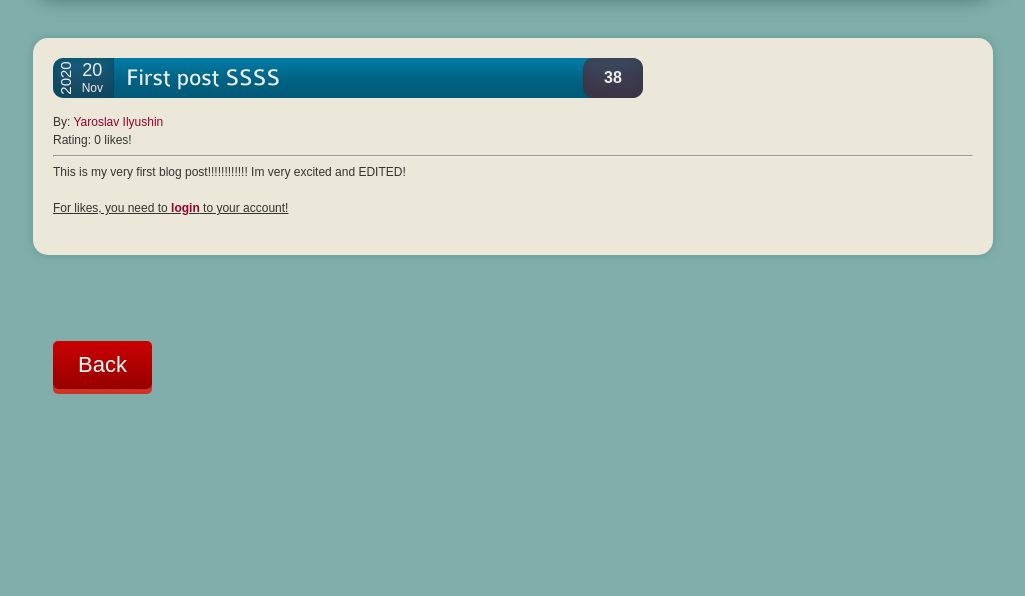
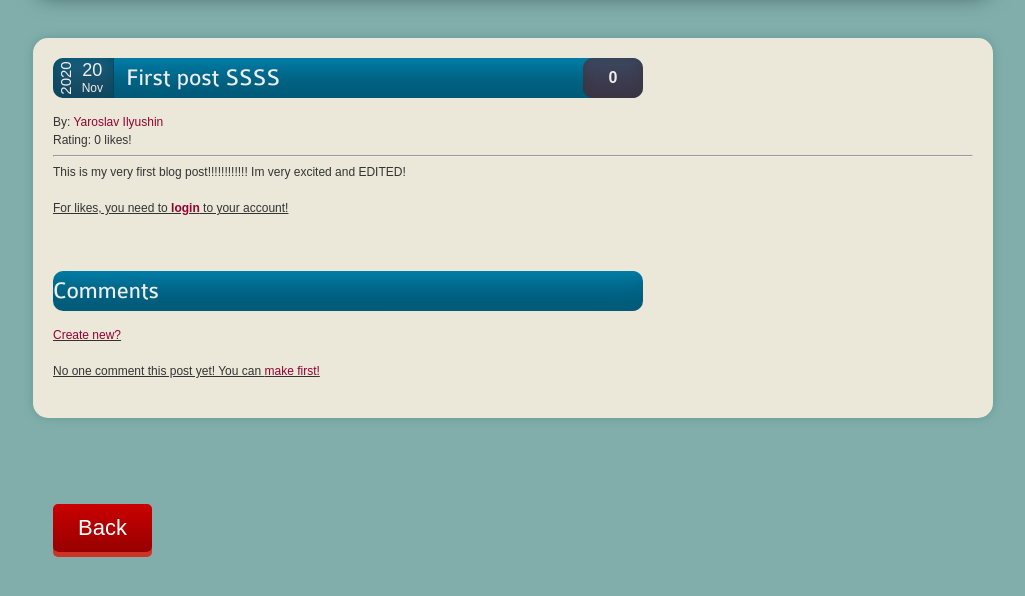
Before and after one commit to SkrejetCepey/easy-squezy-blog-django, a Django app: page /article/1 in a window 1280 px wide. Shown: the part 176-772 px from the top of the page, without its empty margins (127-1152 px from the left). Run offline with Django 3.2, Linux system fonts and the light colour scheme; data comes from the database, SQL or seed files in the repository; both versions use the stored data as it was after the commit; some libraries are stand-ins or nearby versions.

```diff
--- a/theblog/admin.py
+++ b/theblog/admin.py
@@ -1,6 +1,7 @@
 from django.contrib import admin
-from .models import Post, Category, Profile
+from .models import Post, Category, Profile, Comment
 
 admin.site.register(Post)
 admin.site.register(Category)
 admin.site.register(Profile)
+admin.site.register(Comment)
--- a/theblog/forms.py
+++ b/theblog/forms.py
@@ -1,5 +1,5 @@
 from django import forms
-from .models import Post, Category
+from .models import Post, Category, Comment
 
 choices = Category.objects.all().values_list('name', 'name')
 
@@ -37,3 +37,14 @@ class EditForm(forms.ModelForm):
             'body': forms.Textarea(attrs={'class': 'form-control'}),
             'snippet': forms.Textarea(attrs={'class': 'form-control'}),
         }
+
+
+class CommentForm(forms.ModelForm):
+    class Meta:
+        model = Comment
+        fields = ('name', 'body')
+
+        widgets = {
+            'name': forms.TextInput(attrs={'class': 'form-control', 'value': '', 'id': 'elder', 'type': 'hidden'}),
+            'body': forms.Textarea(attrs={'class': 'form-control'}),
+        }
--- a/theblog/models.py
+++ b/theblog/models.py
@@ -68,3 +68,15 @@ class Post(models.Model):
         pass
 
     pass
+
+
+class Comment(models.Model):
+    post = models.ForeignKey(Post, related_name="comments", on_delete=models.CASCADE)
+    name = models.CharField(max_length=255)
+    body = models.TextField()
+    date_added = models.DateTimeField(auto_now_add=True)
+
+    def __str__(self):
+        return '%s - %s' % (self.post.title, self.name)
+        pass
+    pass
--- a/theblog/templates/article_details.html
+++ b/theblog/templates/article_details.html
@@ -16,7 +16,7 @@
 					<div class=date>{{ post.post_date.day }}<span> {{ post.post_date | date:'M'}} </span></div>
 				</div>
 				<h1>{{post.title}}</h1>
-				<div class=comments>38</div>
+				<div class=comments>{{ post.comments.count }}</div>
 			</header>
 	<h1></h1>
 	<small>By: <a href="{% url 'author_detail' post.pk %}">{{post.author.first_name}} {{post.author.last_name}}</a></small></br>
@@ -44,6 +44,22 @@
 	<p><u>For likes, you need to <strong><a href="{% url 'login' %}">login</a></strong> to your account!</p>
 	<!-- <a href={% url "update_post" post.pk %} class='btn red'>Like</a> -->
 	{% endif %}
+	<br/><br/>
+
+	<header><h1>Comments</h1></header>
+	<a href="{% url 'add_comment' post.pk %}">Create new?</a>
+	</br><br/>
+	{% if not post.comments.all %}
+		<p>No one comment this post yet!
+			You can <a href="{% url 'add_comment' post.pk %}">make first!</a></p>
+	{% else %}
+		{% for comment in post.comments.all %}
+			<strong>{{ comment.name }} - {{ comment.date_added }}</strong>
+			<br/>
+			{{ comment.body }}
+			<br/><br/>
+		{% endfor %}
+	{% endif %}
 
 </article>
 </br></br>
--- a/theblog/urls.py
+++ b/theblog/urls.py
@@ -2,7 +2,8 @@ from django.urls import path
 from . import views
 from .views import HomeView, ArticleDetailView, AuthorDetailView, \
     AddPostView, UpdatePostView, DeletePostView, \
-    AddCategoryView, CategoryView, ContactView, CategoryListView, LikeView
+    AddCategoryView, CategoryView, ContactView, \
+    CategoryListView, LikeView, AddCommentView
 
 urlpatterns = [
     # path('', views.home, name="home"),
@@ -18,4 +19,5 @@ urlpatterns = [
     path('category_list/', CategoryListView, name="category_list"),
     # path('favorites/<str:user>', FavoriteView(), name="favorites"),
     path('like/<int:pk>', LikeView, name="like_post"),
+    path('article/<int:pk>/comment/', AddCommentView.as_view(), name="add_comment"),
 ]
--- a/theblog/views.py
+++ b/theblog/views.py
@@ -1,7 +1,7 @@
 from django.shortcuts import render, get_object_or_404
 from django.views.generic import ListView, DetailView, CreateView, UpdateView, DeleteView
-from .models import Post, Category
-from .forms import PostForm, EditForm
+from .models import Post, Category, Comment
+from .forms import PostForm, EditForm, CommentForm
 from django.urls import reverse_lazy, reverse
 from django.http import HttpResponseRedirect
 from django.core.paginator import Paginator, EmptyPage, PageNotAnInteger
@@ -122,6 +122,22 @@ class AddPostView(CreateView):
     pass
 
 
+class AddCommentView(CreateView):
+    model = Comment
+    form_class = CommentForm
+
+    template_name = "add_comment.html"
+    # fields = '__all__'
+    # fields = ('title', 'body')
+
+    def form_valid(self, form):
+        form.instance.post_id = self.kwargs['pk']
+        return super().form_valid(form)
+
+    success_url = reverse_lazy('home')
+    pass
+
+
 class AddCategoryView(CreateView):
     model = Category
     # form_class = PostForm
```
Also changed, not shown: theblog/templates/add_comment.html (added, +31 -0 lines), theblog/templates/index.html (+2 -6 lines), db.sqlite3, theblog/migrations/0011_comment.py (added).
